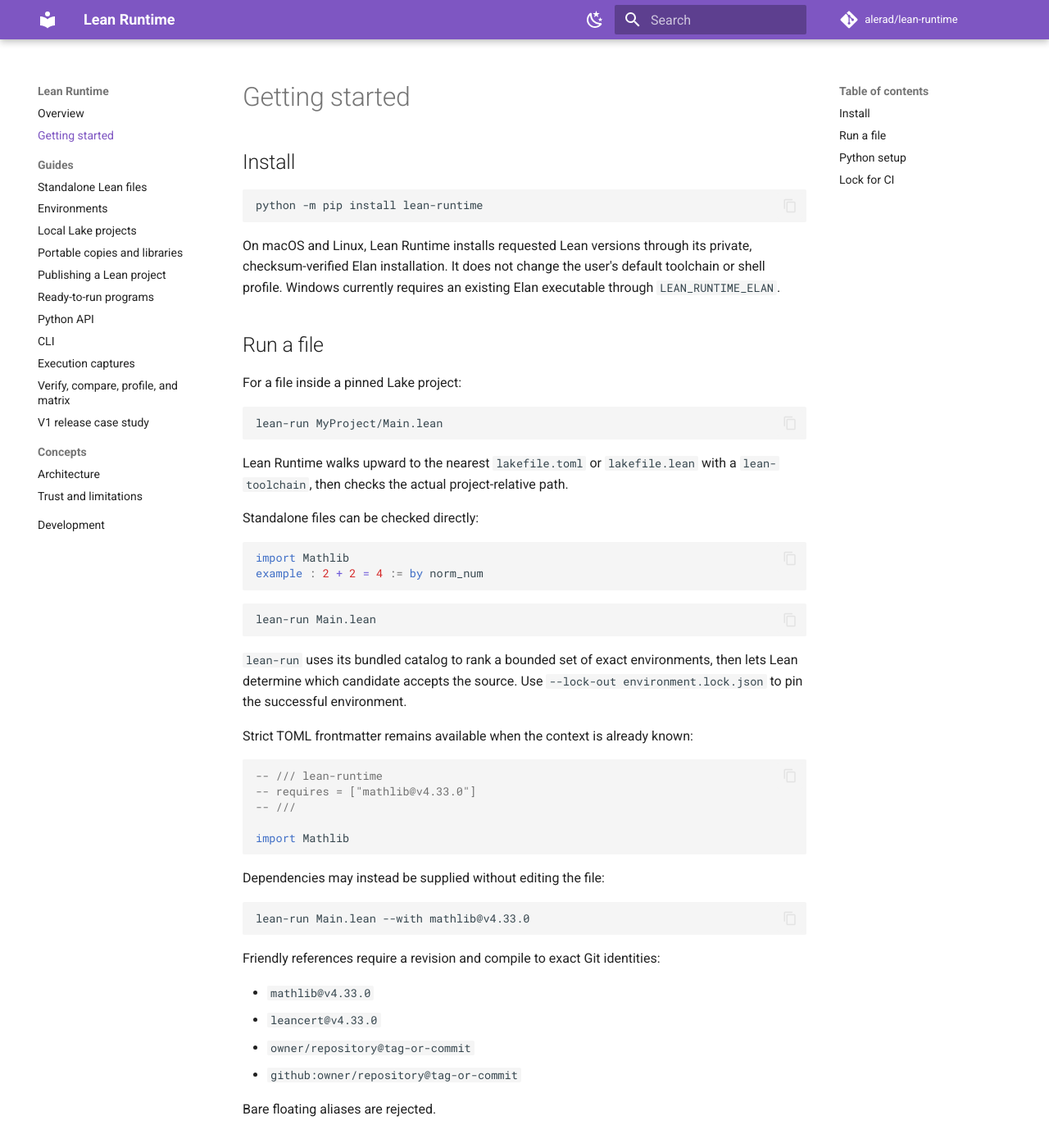
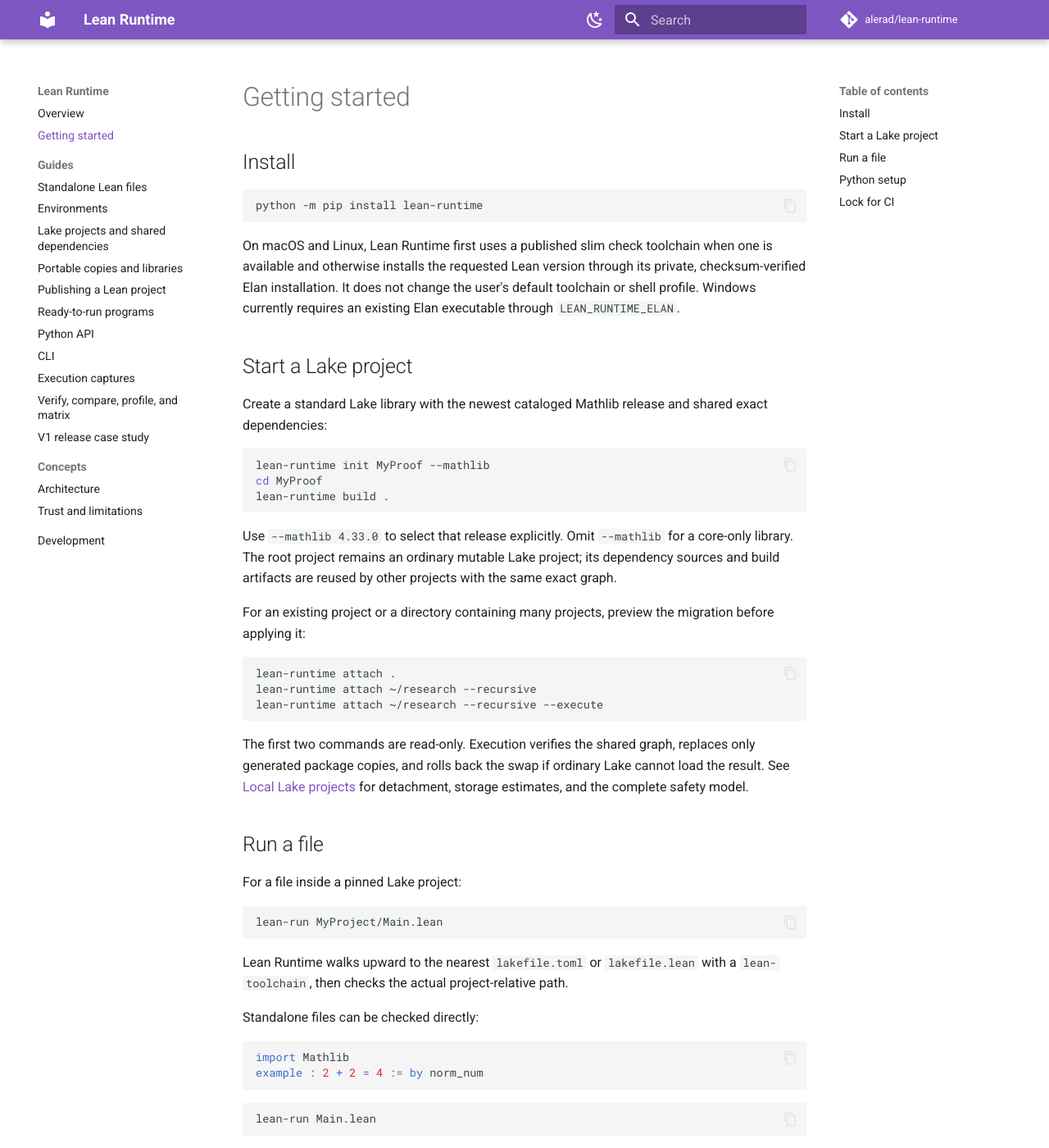
Before and after one commit to alerad/lean-runtime, an MkDocs documentation site: the page built from docs/getting-started.md, in a window 1280 px wide and 1400 px high. Shown: the whole window at 82% size. Built offline with MkDocs 1.6.1 and Material for MkDocs 9.7.7, drawn with Linux system fonts in a browser that asks for light colours; comment, search, counter and statistics services are not loaded.

Commit message:
docs: surface shared project onboarding

````diff
--- a/docs/getting-started.md
+++ b/docs/getting-started.md
@@ -6,10 +6,41 @@
 python -m pip install lean-runtime
 ```
 
-On macOS and Linux, Lean Runtime installs requested Lean versions through its
+On macOS and Linux, Lean Runtime first uses a published slim check toolchain when
+one is available and otherwise installs the requested Lean version through its
 private, checksum-verified Elan installation. It does not change the user's
 default toolchain or shell profile. Windows currently requires an existing Elan
 executable through `LEAN_RUNTIME_ELAN`.
+
+## Start a Lake project
+
+Create a standard Lake library with the newest cataloged Mathlib release and
+shared exact dependencies:
+
+```bash
+lean-runtime init MyProof --mathlib
+cd MyProof
+lean-runtime build .
+```
+
+Use `--mathlib 4.33.0` to select that release explicitly. Omit `--mathlib` for
+a core-only library. The root project remains an ordinary mutable Lake project;
+its dependency sources and build artifacts are reused by other projects with
+the same exact graph.
+
+For an existing project or a directory containing many projects, preview the
+migration before applying it:
+
+```bash
+lean-runtime attach .
+lean-runtime attach ~/research --recursive
+lean-runtime attach ~/research --recursive --execute
+```
+
+The first two commands are read-only. Execution verifies the shared graph,
+replaces only generated package copies, and rolls back the swap if ordinary
+Lake cannot load the result. See [Local Lake projects](local-projects.md) for
+detachment, storage estimates, and the complete safety model.
 
 ## Run a file
 
--- a/mkdocs.yml
+++ b/mkdocs.yml
@@ -33,7 +33,7 @@
   - Guides:
       - Standalone Lean files: standalone-files.md
       - Environments: environments.md
-      - Local Lake projects: local-projects.md
+      - Lake projects and shared dependencies: local-projects.md
       - Portable copies and libraries: portable-copies.md
       - Publishing a Lean project: project-publishing.md
       - Ready-to-run programs: ready-programs.md
````
Also changed, not shown: docs/index.md (+7 -4 lines).
